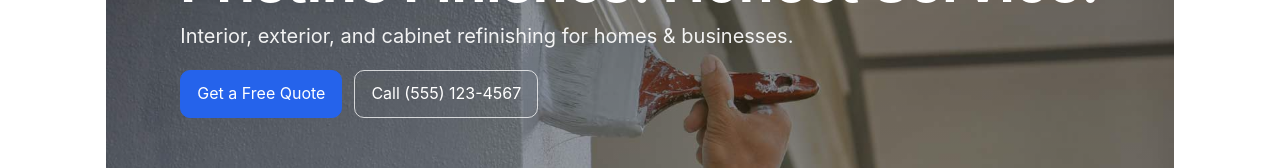
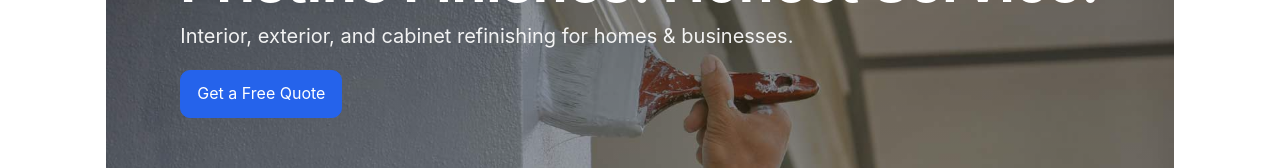
Before and after one commit to GReyes87/JAL-Painting-Website, a React (Create React App) app: page / in a window 1280 px wide. Shown: the part 265-433 px from the top of the page. Built offline with nearby package versions, Linux system fonts and the light colour scheme.

Commit message:
WIP: local edits

```diff
--- a/src/pages/home.js
+++ b/src/pages/home.js
@@ -24,9 +24,6 @@ export default function Home() {
             <Link to="/contact" className="btn btn--primary">
               Get a Free Quote
             </Link>
-            <a href="tel:+15551234567" className="btn btn--ghost">
-              Call (555) 123-4567
-            </a>
           </div>
         </div>
       </section>
```
